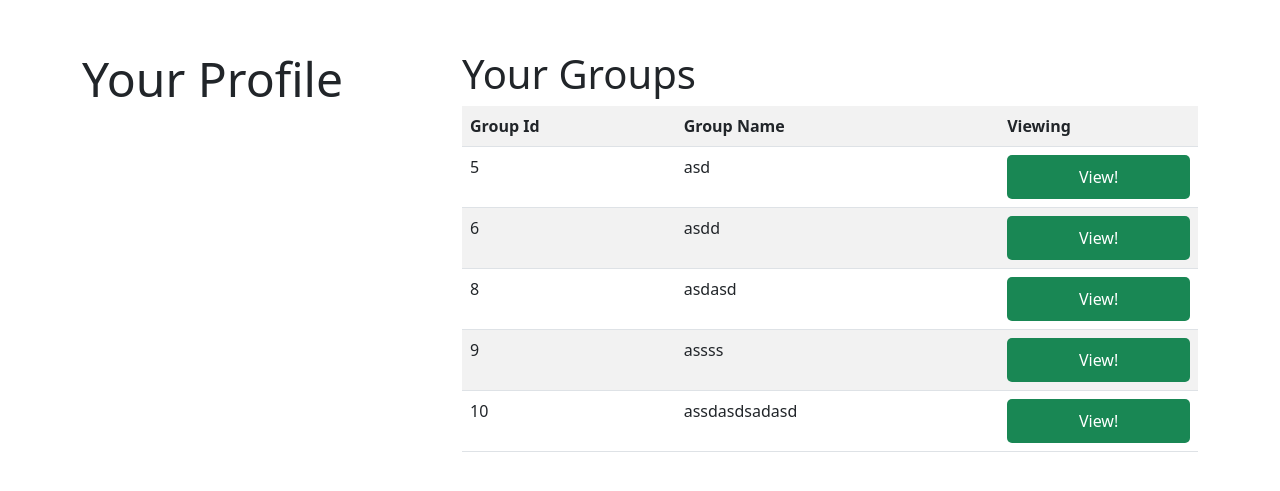
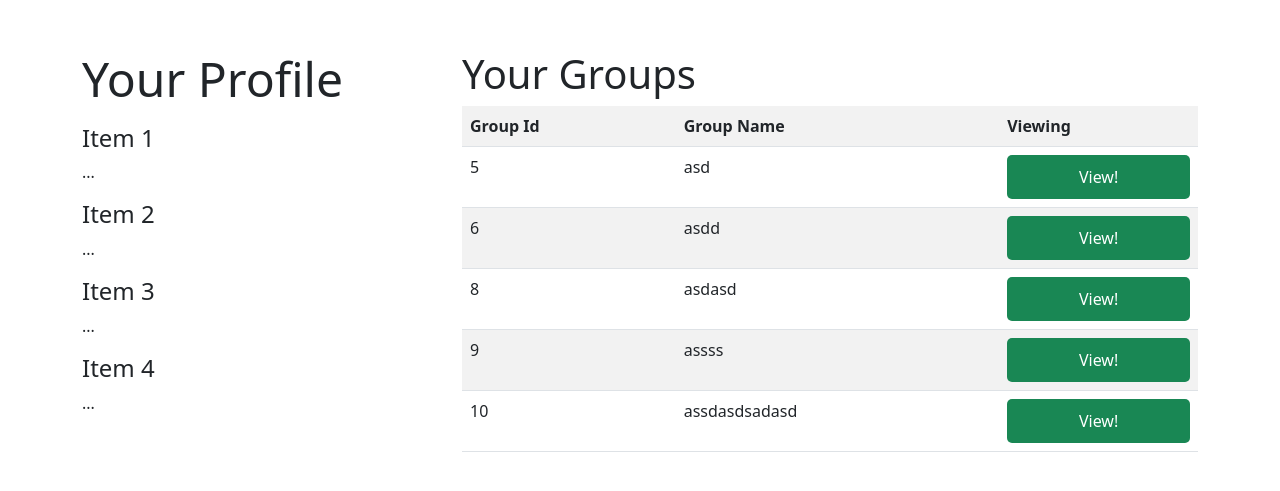
Before and after one commit to burakssener/Kesis, a Flask app: page /profile in a window 1280 px wide. Shown: the part 76-567 px from the top of the page. Run offline with Flask 3, Linux system fonts and the light colour scheme; a user stored in the database is signed in; some libraries are stand-ins or nearby versions.

Commit message:
Wed, Nov 22, 2023, 11:25 AM +03:00

```diff
--- a/basicsocial/templates/profile.html
+++ b/basicsocial/templates/profile.html
@@ -9,6 +9,21 @@
     <div class="row">
         <div class = "col-4">
             <p class="display-5"> Your Profile</p>
+            <div class="row">
+
+                <div class="col-8">
+                  <div data-bs-spy="scroll" data-bs-target="#list-example" data-bs-smooth-scroll="true" class="scrollspy-example" tabindex="0">
+                    <h4 id="list-item-1">Item 1</h4>
+                    <p>...</p>
+                    <h4 id="list-item-2">Item 2</h4>
+                    <p>...</p>
+                    <h4 id="list-item-3">Item 3</h4>
+                    <p>...</p>
+                    <h4 id="list-item-4">Item 4</h4>
+                    <p>...</p>
+                  </div>
+                </div>
+              </div>
         </div>
         <div class = "col-8">
             <h1 class="display-6"> Your Groups</h1>
```
